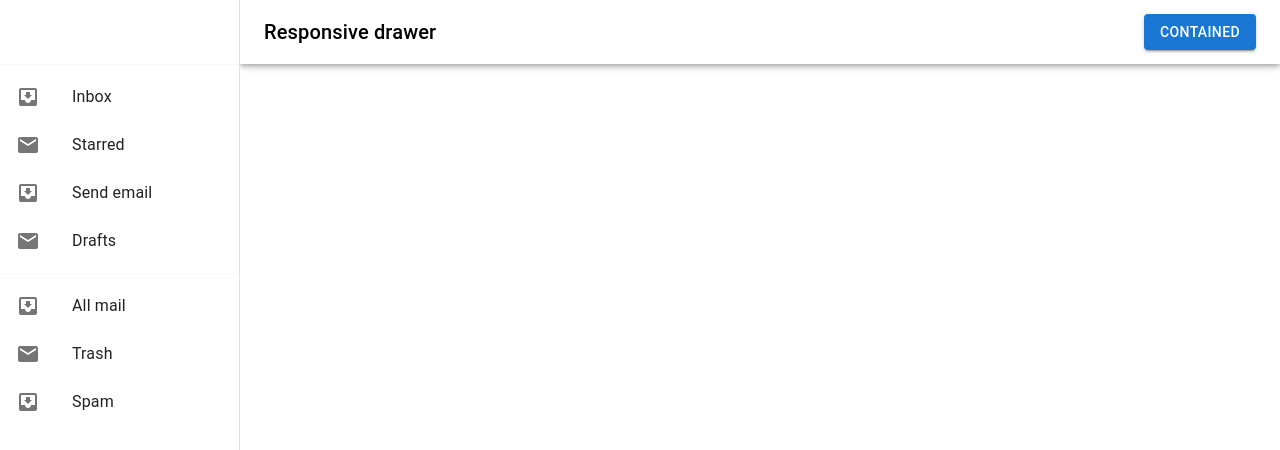
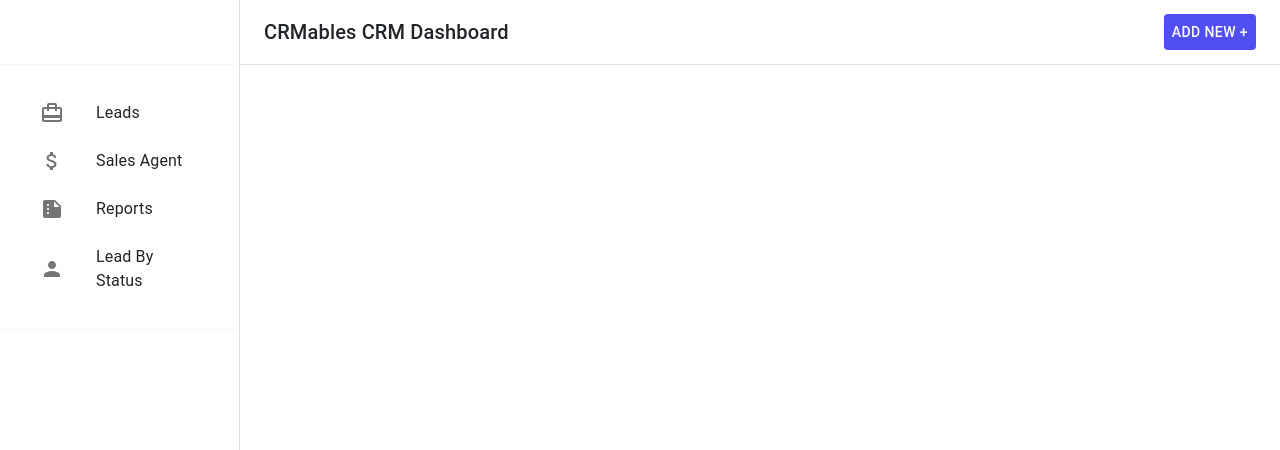
Before and after one commit to piyushgyl01/crm-frontend, a React (Vite) app: page / in a window 1280 px wide. Shown: the top 450 px of the page. Built offline with nearby package versions, Linux system fonts and the light colour scheme.

Commit message:
feat: sidebar and nav completed

```diff
--- a/src/pages/Dashboard.jsx
+++ b/src/pages/Dashboard.jsx
@@ -1,43 +1,27 @@
-// import Header from "../components/Header";
-// import Lead from "../components/Lead";
-// import SideBar from "../components/SideBar";
-
-// export default function Dashboard() {
-//   return (
-//     <>
-//       <div className="row">
-//         <div className="col-md-3">
-//           <SideBar />
-//         </div>
-//         <div className="col-md-9">
-//         <Header heading={"CRMables CRM Dashboard"} />
-
-//           <h1>Leads</h1>
-//         </div>
-//       </div>
-//       <Lead />
-//     </>
-//   );
-// }
-import * as React from 'react';
-import PropTypes from 'prop-types';
-import AppBar from '@mui/material/AppBar';
-import Box from '@mui/material/Box';
-import CssBaseline from '@mui/material/CssBaseline';
-import Divider from '@mui/material/Divider';
-import Drawer from '@mui/material/Drawer';
-import IconButton from '@mui/material/IconButton';
-import InboxIcon from '@mui/icons-material/MoveToInbox';
-import List from '@mui/material/List';
-import ListItem from '@mui/material/ListItem';
-import ListItemButton from '@mui/material/ListItemButton';
-import ListItemIcon from '@mui/material/ListItemIcon';
-import ListItemText from '@mui/material/ListItemText';
-import MailIcon from '@mui/icons-material/Mail';
-import MenuIcon from '@mui/icons-material/Menu';
-import Toolbar from '@mui/material/Toolbar';
-import Typography from '@mui/material/Typography';
-import Button from '@mui/material/Button';
+import * as React from "react";
+import PropTypes from "prop-types";
+import AppBar from "@mui/material/AppBar";
+import Box from "@mui/material/Box";
+import CssBaseline from "@mui/material/CssBaseline";
+import Divider from "@mui/material/Divider";
+import Drawer from "@mui/material/Drawer";
+import IconButton from "@mui/material/IconButton";
+import InboxIcon from "@mui/icons-material/MoveToInbox";
+import List from "@mui/material/List";
+import ListItem from "@mui/material/ListItem";
+import ListItemButton from "@mui/material/ListItemButton";
+import ListItemIcon from "@mui/material/ListItemIcon";
+import ListItemText from "@mui/material/ListItemText";
+import MailIcon from "@mui/icons-material/Mail";
+import MenuIcon from "@mui/icons-material/Menu";
+import Toolbar from "@mui/material/Toolbar";
+import Typography from "@mui/material/Typography";
+import { Link } from "react-router-dom";
+import BasicPopover from "../components/AddButton";
+import AttachMoneyIcon from "@mui/icons-material/AttachMoney";
+import CardTravelIcon from "@mui/icons-material/CardTravel";
+import SummarizeIcon from "@mui/icons-material/Summarize";
+import PersonIcon from "@mui/icons-material/Person";
 
 const drawerWidth = 240;
 
@@ -61,66 +45,91 @@
     }
   };
 
+  const navigationItems = [
+    {
+      name: "Leads",
+      path: "/lead-list",
+      icon: <CardTravelIcon />,
+    },
+    {
+      name: "Sales Agent",
+      path: "/sales-agent-list",
+      icon: <AttachMoneyIcon />,
+    },
+    {
+      name: "Reports",
+      path: "/reports",
+      icon: <SummarizeIcon />,
+    },
+    {
+      name: "Lead By Status",
+      path: "/lead-by-status",
+      icon: <PersonIcon />,
+    },
+  ];
+
   const drawer = (
     <div>
       <Toolbar />
       <Divider />
-      <List>
-        {['Inbox', 'Starred', 'Send email', 'Drafts'].map((text, index) => (
-          <ListItem key={text} disablePadding>
-            <ListItemButton>
-              <ListItemIcon>
-                {index % 2 === 0 ? <InboxIcon /> : <MailIcon />}
-              </ListItemIcon>
-              <ListItemText primary={text} />
-            </ListItemButton>
+      <List className="p-4">
+        {navigationItems.map((item) => (
+          <ListItem key={item.name} disablePadding>
+            <Link className="text-decoration-none text-dark" to={item.path}>
+              <ListItemButton>
+                <ListItemIcon>{item.icon}</ListItemIcon>
+                <ListItemText primary={item.name} />
+              </ListItemButton>
+            </Link>
           </ListItem>
         ))}
       </List>
       <Divider />
-      <List>
-        {['All mail', 'Trash', 'Spam'].map((text, index) => (
-          <ListItem key={text} disablePadding>
-            <ListItemButton>
-              <ListItemIcon>
-                {index % 2 === 0 ? <InboxIcon /> : <MailIcon />}
-              </ListItemIcon>
-              <ListItemText primary={text} />
-            </ListItemButton>
-          </ListItem>
-        ))}
-      </List>
     </div>
   );
 
   // Remove this const when copying and pasting into your project.
-  const container = window !== undefined ? () => window().document.body : undefined;
+  const container =
+    window !== undefined ? () => window().document.body : undefined;
 
   return (
-    <Box sx={{ display: 'flex' }}>
+    <Box sx={{ display: "flex" }}>
       <CssBaseline />
       <AppBar
-        style={{ backgroundColor: "#FFFFFF" }}
+        style={{
+          backgroundColor: "#FFFFFF",
+          borderBottom: "1px solid #e0e0e0",
+        }}
         position="fixed"
+        elevation={0}
         sx={{
           width: { sm: `calc(100% - ${drawerWidth}px)` },
           ml: { sm: `${drawerWidth}px` },
         }}
       >
-        <Toolbar className='d-flex justify-content-between'>
+        <Toolbar className="d-flex justify-content-between">
           <IconButton
             color="inherit"
             aria-label="open drawer"
-            edge="start" style={{ color: "#000000" }}
+            edge="start"
+            style={{ color: "#000000" }}
             onClick={handleDrawerToggle}
-            sx={{ mr: 2, display: { sm: 'none' } }}
+            sx={{ mr: 2, display: { sm: "none" } }}
           >
             <MenuIcon />
           </IconButton>
-          <Typography variant="h6" style={{color: "#000000"}} noWrap component="div">
-            Responsive drawer
+          <Typography
+            variant="h6"
+            style={{ color: "#000000" }}
+            noWrap
+            component="div"
+          >
+            <Link className="text-decoration-none text-dark" to={"/"}>
+              {" "}
+              CRMables CRM Dashboard
+            </Link>
           </Typography>
-          <Button variant="contained">Contained</Button>
+          <BasicPopover />
         </Toolbar>
       </AppBar>
       <Box
@@ -139,8 +148,11 @@
             keepMounted: true, // Better open performance on mobile.
           }}
           sx={{
-            display: { xs: 'block', sm: 'none' },
-            '& .MuiDrawer-paper': { boxSizing: 'border-box', width: drawerWidth },
+            display: { xs: "block", sm: "none" },
+            "& .MuiDrawer-paper": {
+              boxSizing: "border-box",
+              width: drawerWidth,
+            },
           }}
         >
           {drawer}
@@ -148,8 +160,11 @@
         <Drawer
           variant="permanent"
           sx={{
-            display: { xs: 'none', sm: 'block' },
-            '& .MuiDrawer-paper': { boxSizing: 'border-box', width: drawerWidth },
+            display: { xs: "none", sm: "block" },
+            "& .MuiDrawer-paper": {
+              boxSizing: "border-box",
+              width: drawerWidth,
+            },
           }}
           open
         >
@@ -158,7 +173,11 @@
       </Box>
       <Box
         component="main"
-        sx={{ flexGrow: 1, p: 3, width: { sm: `calc(100% - ${drawerWidth}px)` } }}
+        sx={{
+          flexGrow: 1,
+          p: 3,
+          width: { sm: `calc(100% - ${drawerWidth}px)` },
+        }}
       >
         <Toolbar />
       </Box>
```
